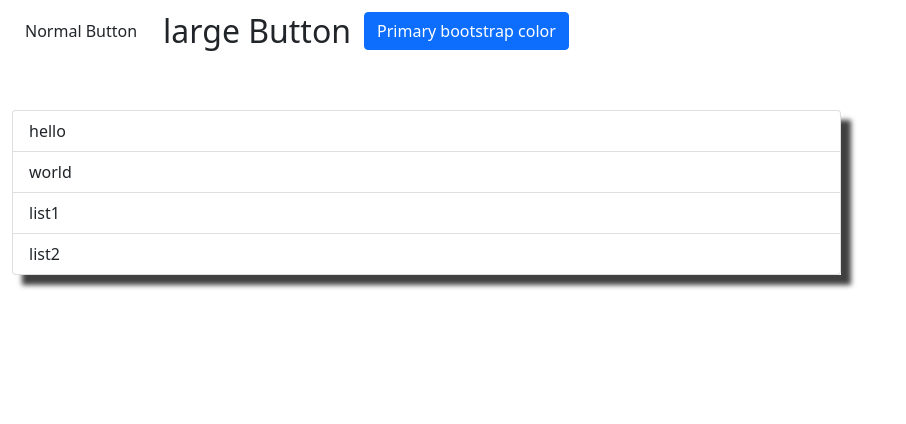
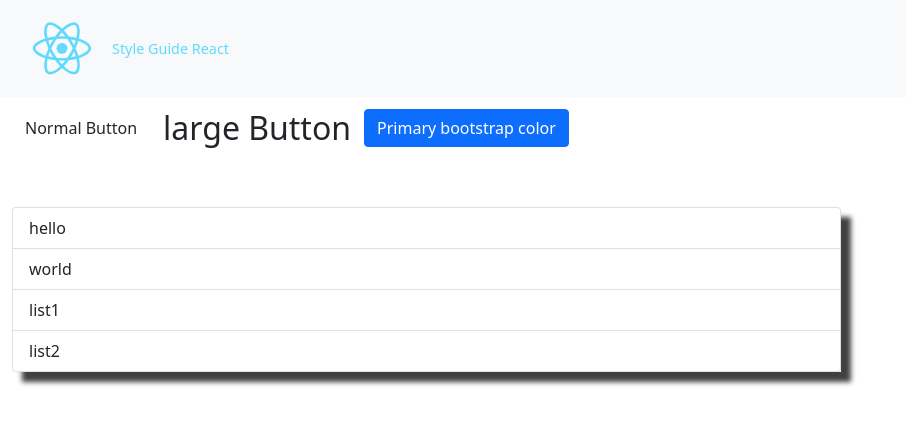
Before and after one commit to manishiitg/react-code-style-training, a React (Create React App) app: page / in a window 1280 px wide. Shown: the top 424 px of the page, without its empty margins (0-906 px from the left). Built offline with nearby package versions, Linux system fonts and the light colour scheme.

Commit message:
useing sass to have a modular css

```diff
--- a/package.json
+++ b/package.json
@@ -7,6 +7,7 @@
     "@testing-library/react": "^9.5.0",
     "@testing-library/user-event": "^7.2.1",
     "bootstrap": "^5.0.0-alpha1",
+    "node-sass": "^4.14.1",
     "popper.js": "^1.16.1",
     "react": "^16.13.1",
     "react-dom": "^16.13.1",
--- a/src/App.js
+++ b/src/App.js
@@ -1,5 +1,4 @@
 import React from 'react';
-import logo from './logo.svg';
 
 import Button, { LargeButton } from './components/Button/button';
 import List from "./components/List/list"
--- /dev/null
+++ b/src/components/Header/header.js
@@ -0,0 +1,19 @@
+import React from "react"
+import logo from './../../logo.svg';
+
+import styles from "./header.module.scss"
+
+const Header = () => {
+    return (
+        <nav className="navbar navbar-light bg-light">
+            <div className="container-fluid">
+                <a className="navbar-brand" href="#">
+                    <img src={logo} width="100" height="auto" alt="" loading="lazy" />
+                    <span className={styles["header-text"]}>Style Guide React</span>
+                </a>
+            </div>
+        </nav>
+    )
+}
+
+export default Header
--- /dev/null
+++ b/src/components/Header/header.module.scss
@@ -0,0 +1,6 @@
+@import '../../variables.scss';
+
+.header-text {
+    color: $secondary-color;
+    font-size: .9rem;
+}
--- a/src/index.css
+++ b/src/index.css
@@ -12,6 +12,6 @@ code {
     monospace;
 }
 
-list-border-color {
+.list-border-color {
   color: rgba(0,0,0,0.75);
 }
--- a/src/layout/2column-layout.js
+++ b/src/layout/2column-layout.js
@@ -1,11 +1,8 @@
 import React from 'react'
 
+import Header from "./../components/Header/header"
+
 /** move then to components later on */
-const Header = () => {
-    return (
-        <div></div>
-    )
-}
 const Footer = () => {
     return (
         <div>
--- /dev/null
+++ b/src/variables.scss
@@ -0,0 +1,2 @@
+$primary-color: #282c34;
+$secondary-color: #61dafb;
```
Also changed, not shown: 1 other file (tests, documents, lock files or other folders).
